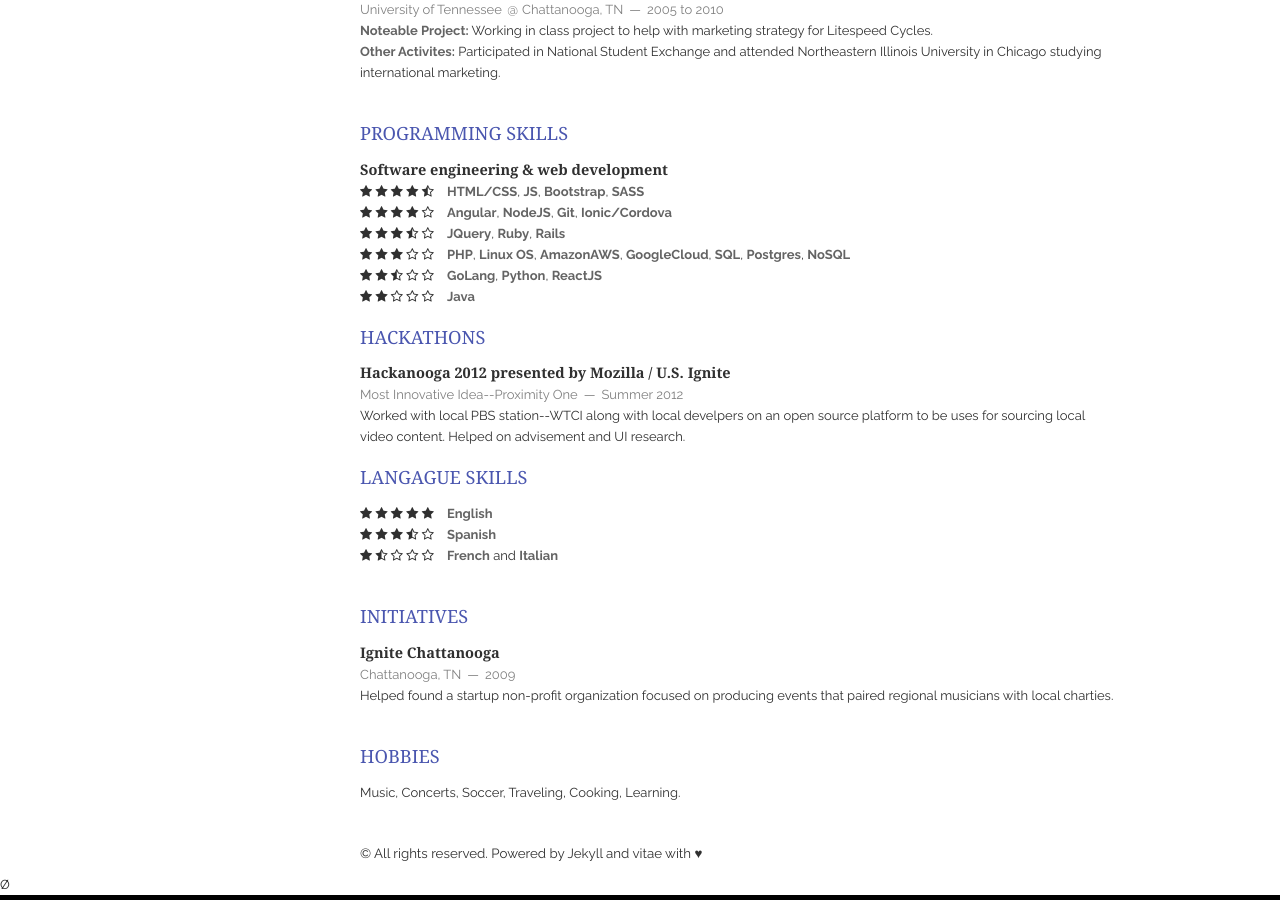
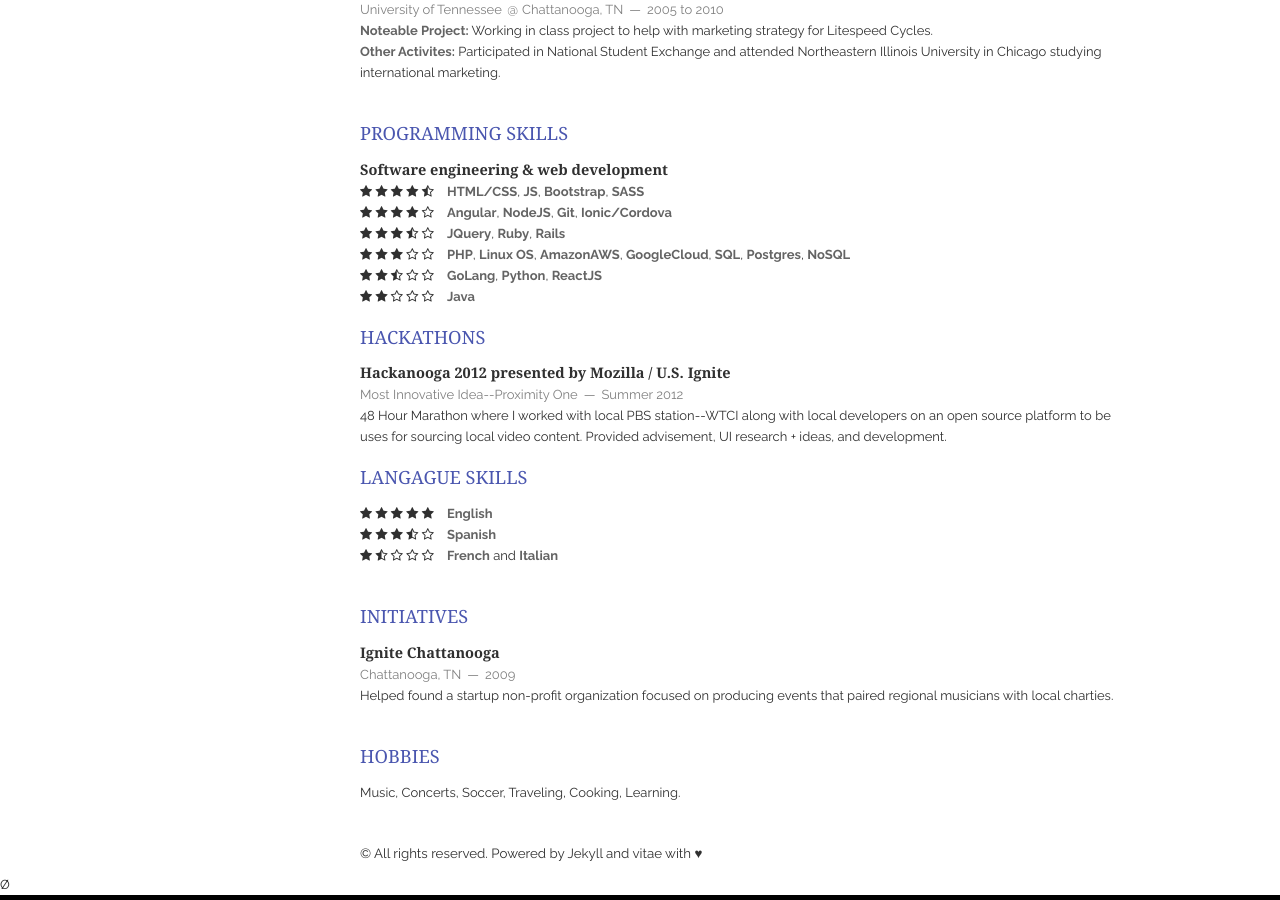
Before and after one commit to davecastlevania/davecastlevania.github.io, a Jekyll site: the page built from index.html, in a window 1280 px wide and 900 px high, scrolled down 862 px. Built offline with Jekyll 4.4.1, drawn with Linux system fonts in a browser that asks for light colours; nearby versions of some CDN libraries; Markdown is read by kramdown in place of the engine named in the settings; the list of posts is cut into pages by our own code.

```diff
--- a/_includes/skills.html
+++ b/_includes/skills.html
@@ -59,7 +59,7 @@
         <h1>Hackanooga 2012 presented by Mozilla / U.S. Ignite</h1>
         <span><address>Most Innovative Idea--Proximity One</address><time>Summer 2012</time></span>
       </header>
-      <p>Worked with local PBS station--WTCI along with local develpers on an open source platform to be uses for sourcing local video content. Helped on advisement and UI research.</p>
+      <p>48 Hour Marathon where I worked with local PBS station--WTCI along with local developers on an open source platform to be uses for sourcing local video content. Provided advisement, UI research + ideas, and development.</p>
     </article>
     <h1>Langague Skills</h1>
     <article>
```
Also changed, not shown: 1 other file.
